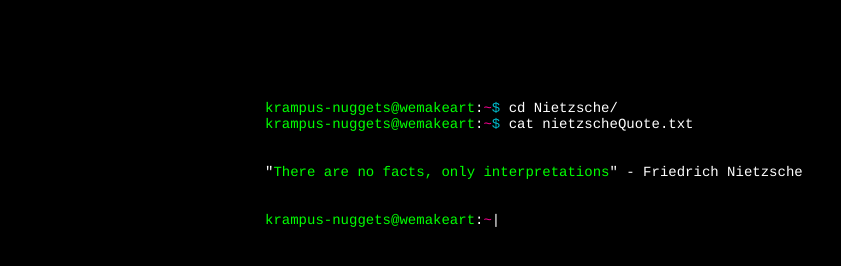
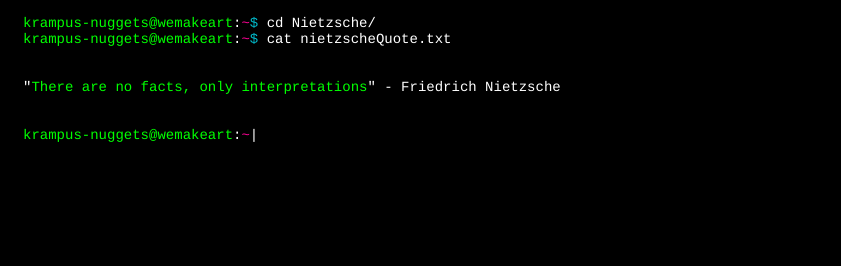
Before and after one commit to krampus-nuggets/krampus-nuggets.github.io, a plain HTML site: page index.html in a window 1280 px wide. Shown: the whole page, without its empty margins (0-841 px from the left). Drawn offline with Linux system fonts and the light colour scheme.

Commit message:
Fix -> scaling issues

```diff
--- a/styles/styles.css
+++ b/styles/styles.css
@@ -5,11 +5,8 @@ body {
 #terminalOutput {
 	font-family: courier, monospace;
 	color: #fff;
-	width: 750px;
-	margin-left: auto;
-	margin-right: auto;
-	margin-top: 100px;
-	margin-bottom: 100px;
+	width: 90%;
+	margin: 15px;
 	font-size: 14px;
 }
 
```
